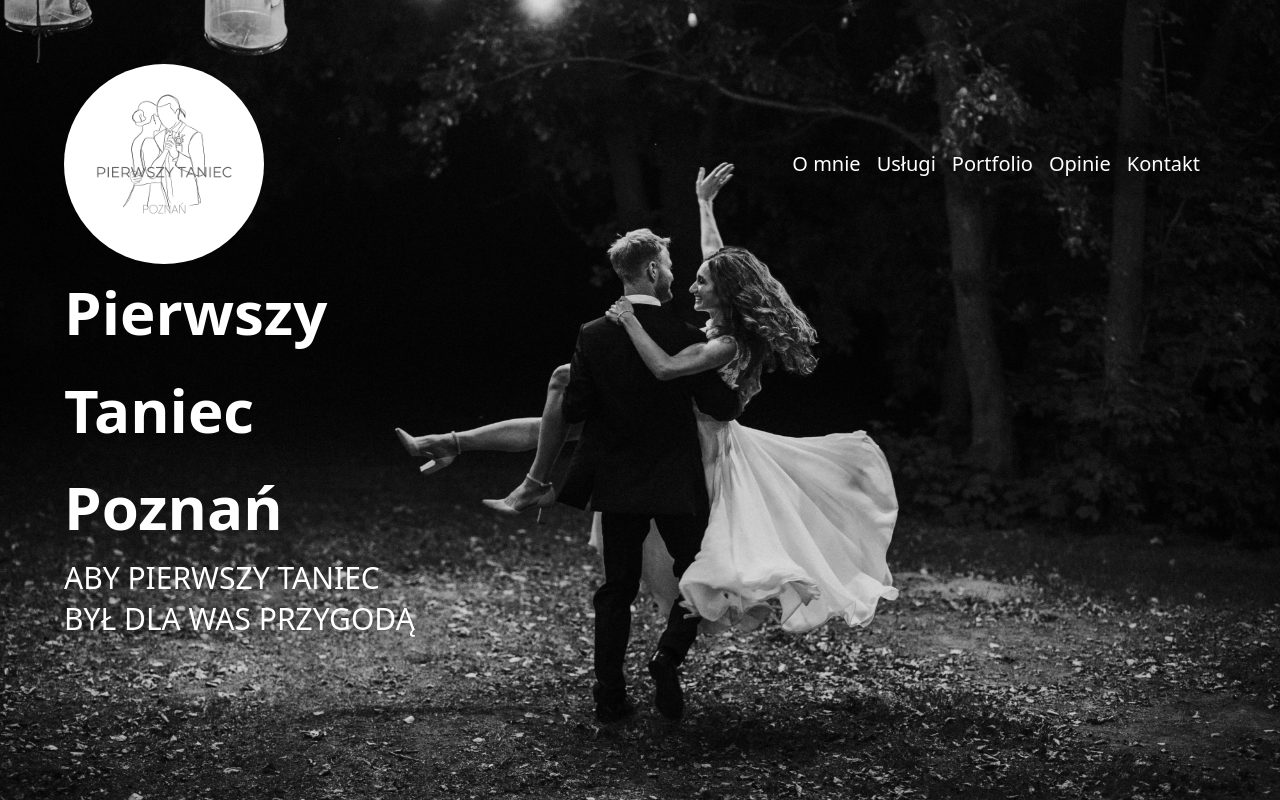
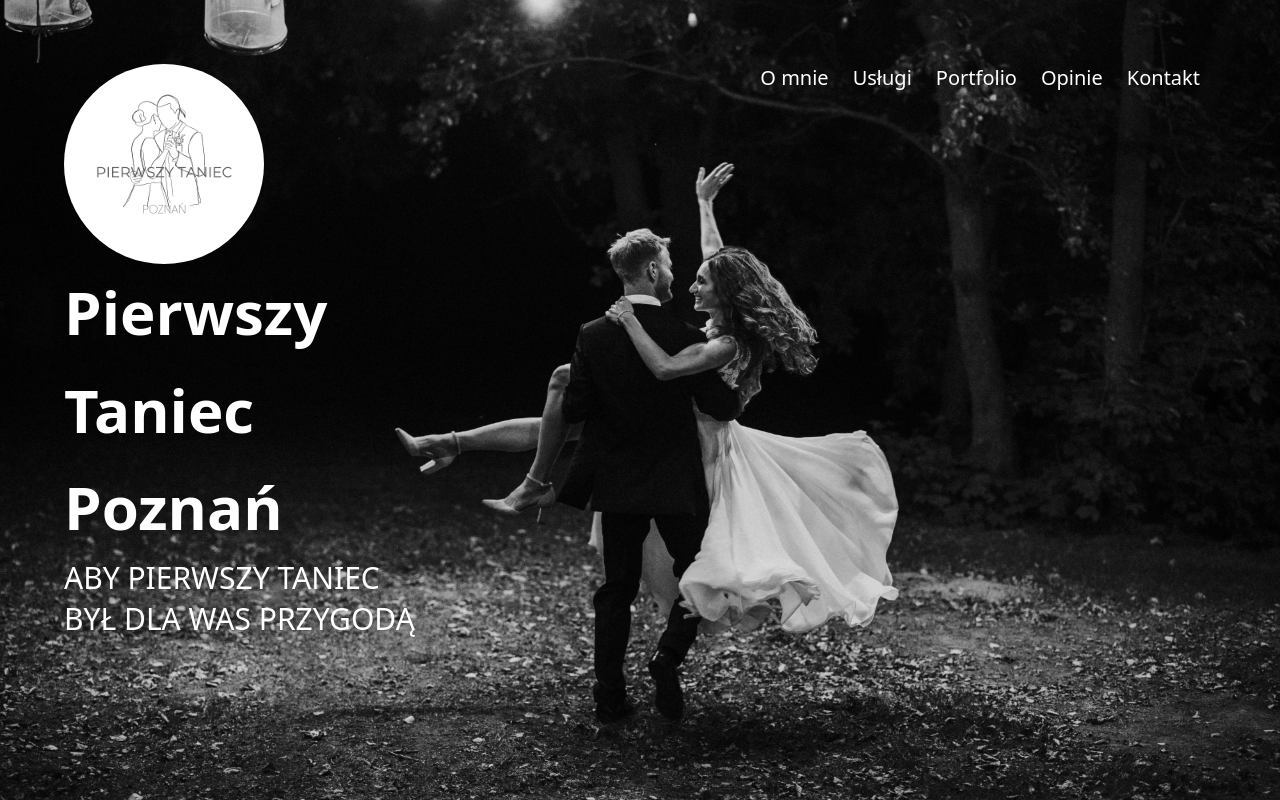
Before and after one commit to kainpets/marta-strona, a Next.js app: page / in a window 1280 px wide. Built offline with nearby package versions, Linux system fonts and the light colour scheme.

Commit message:
landing nav at the top

```diff
--- a/src/components/ui/MainNav.tsx
+++ b/src/components/ui/MainNav.tsx
@@ -3,7 +3,7 @@ import Image from "next/image"
 
 function MainNav() {
   return (
-    <div className="flex flex-row items-center justify-between text-white">
+    <div className="flex flex-row justify-between text-white">
       <Link href="/" passHref>
         <Image
           src="/logoHomePage.png"
@@ -14,7 +14,7 @@ function MainNav() {
         />
       </Link>
       <nav>
-        <li className='flex items-center px-4 justify-between gap-4 text-xl'>
+        <li className='flex items-center px-4 justify-between gap-6 text-xl'>
           <div>
             <Link href="/o-mnie">
               O mnie
```
